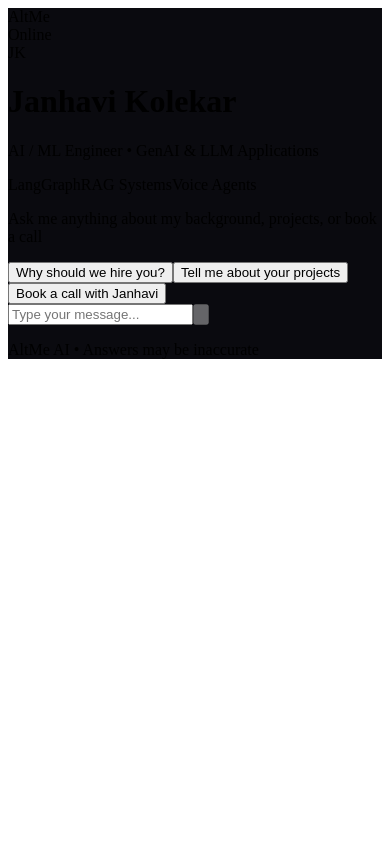
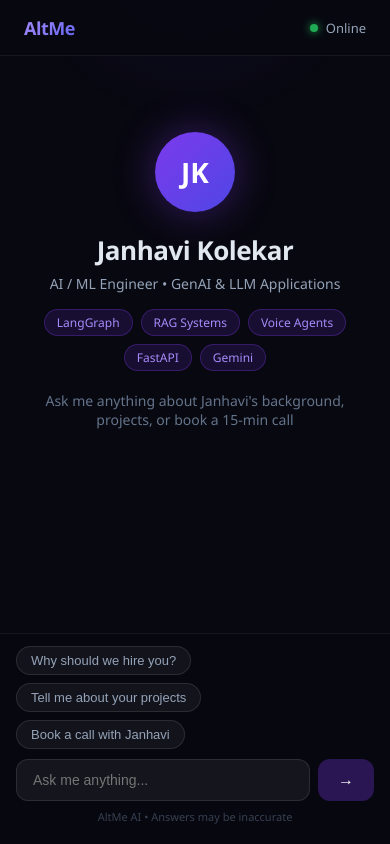
Before and after one commit to janhavi-28/AltMe, a Next.js app in the folder chat/: page / in a window 390 px wide. Built offline with nearby package versions, Linux system fonts and the light colour scheme.

Commit message:
Apply user requested chat interface redesign and route rewrite

```diff
--- a/chat/app/page.tsx
+++ b/chat/app/page.tsx
@@ -1,289 +1,373 @@
 "use client";
-
 import { useState, useRef, useEffect } from "react";
 
-type Source = {
-  id: number;
-  source_type: string;
-  repo_name?: string;
-  similarity?: number;
-};
-
-type Message = {
+interface Message {
   role: "user" | "assistant";
   content: string;
-  sources?: Source[];
-};
+  sources?: string[];
+}
 
-export default function ChatPage() {
+const SUGGESTED = [
+  "Why should we hire you?",
+  "Tell me about your projects",
+  "Book a call with Janhavi",
+];
+
+const BOOKING_KEYWORDS = ["book", "call", "schedule", "available", "interview", "meet", "slot"];
+
+export default function Home() {
   const [messages, setMessages] = useState<Message[]>([]);
   const [input, setInput] = useState("");
-  const [isLoading, setIsLoading] = useState(false);
-  const [showBookingCard, setShowBookingCard] = useState(false);
-  const messagesEndRef = useRef<HTMLDivElement>(null);
+  const [loading, setLoading] = useState(false);
+  const [showBooking, setShowBooking] = useState(false);
+  const [showSuggested, setShowSuggested] = useState(true);
+  const bottomRef = useRef<HTMLDivElement>(null);
 
   useEffect(() => {
-    messagesEndRef.current?.scrollIntoView({ behavior: "smooth" });
-  }, [messages]);
+    bottomRef.current?.scrollIntoView({ behavior: "smooth" });
+  }, [messages, loading]);
 
-  const sendQuery = async (userMessage: string) => {
-    if (!userMessage.trim() || isLoading) return;
+  const detectBooking = (text: string) =>
+    BOOKING_KEYWORDS.some((k) => text.toLowerCase().includes(k));
 
-    const newMessages: Message[] = [...messages, { role: "user", content: userMessage }];
-    setMessages(newMessages);
+  const send = async (text: string) => {
+    if (!text.trim()) return;
+    setShowSuggested(false);
+    if (detectBooking(text)) setShowBooking(true);
+
+    const userMsg: Message = { role: "user", content: text };
+    setMessages((prev) => [...prev, userMsg]);
     setInput("");
-    setIsLoading(true);
-    setShowBookingCard(false);
+    setLoading(true);
 
     try {
       const res = await fetch("/api/chat", {
         method: "POST",
         headers: { "Content-Type": "application/json" },
-        body: JSON.stringify({
-          messages: messages,
-          userMessage: userMessage
-        })
+        body: JSON.stringify({ message: text, history: messages }),
       });
 
-      if (!res.ok) throw new Error("API request failed");
-
       const sourcesHeader = res.headers.get("X-Sources");
-      let parsedSources: Source[] = [];
-      if (sourcesHeader) {
-        try { parsedSources = JSON.parse(sourcesHeader); } catch (e) {}
-      }
-
+      const sources = sourcesHeader ? JSON.parse(sourcesHeader) : [];
       const reader = res.body?.getReader();
       const decoder = new TextDecoder();
-      let assistantResponse = "";
+      let full = "";
 
-      setMessages((prev) => [...prev, { role: "assistant", content: "", sources: parsedSources }]);
+      setMessages((prev) => [...prev, { role: "assistant", content: "", sources }]);
 
       if (reader) {
         while (true) {
           const { done, value } = await reader.read();
           if (done) break;
-          const chunkText = decoder.decode(value, { stream: true });
-          assistantResponse += chunkText;
-
+          full += decoder.decode(value);
           setMessages((prev) => {
             const updated = [...prev];
-            updated[updated.length - 1].content = assistantResponse;
+            updated[updated.length - 1] = { role: "assistant", content: full, sources };
             return updated;
           });
         }
       }
-
-      if (shouldShowBooking(assistantResponse)) {
-        setShowBookingCard(true);
-      }
-
-    } catch (error) {
-      console.error(error);
+    } catch {
       setMessages((prev) => [
         ...prev,
-        { role: "assistant", content: "Sorry, I encountered an error connecting to the server." }
+        { role: "assistant", content: "Sorry, something went wrong. Please try again." },
       ]);
     } finally {
-      setIsLoading(false);
+      setLoading(false);
     }
   };
 
-  const handleSubmit = async (e: React.FormEvent) => {
-    e.preventDefault();
-    await sendQuery(input);
+  const sourceIcon = (s: string) => {
+    if (s?.includes("github")) return "💻";
+    if (s?.includes("resume")) return "📄";
+    return "👤";
   };
 
-  const renderSources = (sources: Source[]) => {
-    if (!sources || sources.length === 0) return null;
   return (
-      <div className="mt-3 flex flex-wrap gap-2">
-        {sources.map((s, idx) => (
-          <span key={idx} className="bg-[#13131a] text-gray-400 text-xs px-2.5 py-1 rounded-full border border-white/5 flex items-center gap-1">
-            {s.source_type === "resume" && "📄 Resume"}
-            {s.source_type === "github" && `💻 github.com/${s.repo_name}`}
-            {s.source_type === "bio" && "👤 Bio"}
-          </span>
-        ))}
-      </div>
-    );
-  };
+    <div style={{
+      minHeight: "100vh",
+      background: "#080810",
+      color: "#e2e8f0",
+      fontFamily: "'DM Sans', 'Segoe UI', sans-serif",
+      display: "flex",
+      flexDirection: "column",
+    }}>
 
-  const shouldShowBooking = (text: string) => {
-    const lower = text.toLowerCase();
-    return lower.includes("book") || lower.includes("schedule") || lower.includes("meeting") || lower.includes("call") || lower.includes("interview");
-  };
-
-  const suggestedQuestions = [
-    "Why should we hire you?",
-    "Tell me about your projects",
-    "Book a call with Janhavi"
-  ];
-
-  return (
-    <div className="h-screen flex flex-col font-sans" style={{ backgroundColor: "#0a0a0f" }}>
-      <style dangerouslySetInnerHTML={{__html: `
-        @keyframes fadeIn {
-          from { opacity: 0; transform: translateY(10px); }
-          to { opacity: 1; transform: translateY(0); }
-        }
-        .animate-fade-in {
-          animation: fadeIn 0.3s ease-out forwards;
-        }
-        .scrollbar-hide::-webkit-scrollbar {
-          display: none;
-        }
-        .scrollbar-hide {
-          -ms-overflow-style: none;
-          scrollbar-width: none;
-        }
-      `}} />
+      {/* Ambient background */}
+      <div style={{
+        position: "fixed", inset: 0, pointerEvents: "none", zIndex: 0,
+        background: "radial-gradient(ellipse 80% 50% at 50% -20%, rgba(99,57,255,0.15) 0%, transparent 70%)",
+      }} />
 
       {/* Header */}
-      <header className="flex-none px-6 py-4 flex items-center justify-between border-b border-white/5 bg-[#0a0a0f] z-10 shadow-sm">
-        <div className="text-xl font-bold bg-gradient-to-r from-[#7c3aed] to-[#4f46e5] bg-clip-text text-transparent">
-          AltMe
-        </div>
-        <div className="flex items-center gap-2">
-          <div className="relative flex h-2.5 w-2.5">
-            <span className="animate-ping absolute inline-flex h-full w-full rounded-full bg-green-400 opacity-75"></span>
-            <span className="relative inline-flex rounded-full h-2.5 w-2.5 bg-green-500"></span>
-          </div>
-          <span className="text-gray-300 text-sm font-medium">Online</span>
+      <header style={{
+        position: "fixed", top: 0, left: 0, right: 0, zIndex: 50,
+        borderBottom: "1px solid rgba(255,255,255,0.06)",
+        background: "rgba(8,8,16,0.85)",
+        backdropFilter: "blur(12px)",
+        display: "flex", alignItems: "center", justifyContent: "space-between",
+        padding: "0 24px", height: "56px",
+      }}>
+        <span style={{
+          fontWeight: 700, fontSize: "18px", letterSpacing: "-0.5px",
+          background: "linear-gradient(135deg, #a78bfa, #6366f1)",
+          WebkitBackgroundClip: "text", WebkitTextFillColor: "transparent",
+        }}>AltMe</span>
+        <div style={{ display: "flex", alignItems: "center", gap: "8px" }}>
+          <span style={{
+            width: "8px", height: "8px", borderRadius: "50%",
+            background: "#22c55e",
+            boxShadow: "0 0 8px #22c55e",
+            animation: "pulse 2s infinite",
+          }} />
+          <span style={{ fontSize: "13px", color: "#94a3b8" }}>Online</span>
         </div>
       </header>
 
-      {/* Main Chat Area */}
-      <div className="flex-1 overflow-y-auto scrollbar-hide relative pb-4">
-        <div className="max-w-3xl mx-auto px-4 sm:px-6 w-full pt-8 sm:pt-12">
+      {/* Chat area */}
+      <main style={{
+        flex: 1, overflowY: "auto", paddingTop: "72px",
+        paddingBottom: showBooking ? "220px" : "120px",
+        position: "relative", zIndex: 1,
+      }}>
+        <div style={{ maxWidth: "720px", margin: "0 auto", padding: "0 16px" }}>
 
+          {/* Hero — shown before first message */}
           {messages.length === 0 && (
-            <div className="flex flex-col items-center justify-center pt-10 pb-8 animate-fade-in text-center">
-              <div className="w-24 h-24 rounded-full bg-gradient-to-br from-[#7c3aed] to-[#4f46e5] flex items-center justify-center text-white text-3xl font-bold shadow-lg shadow-[#7c3aed]/20 mb-6 border border-white/10">
-                JK
-              </div>
-              <h1 className="text-white font-bold text-2xl mb-2">Janhavi Kolekar</h1>
-              <p className="text-gray-400 text-sm mb-6">AI / ML Engineer • GenAI & LLM Applications</p>
+            <div style={{
+              display: "flex", flexDirection: "column", alignItems: "center",
+              paddingTop: "60px", paddingBottom: "40px", textAlign: "center",
+              animation: "fadeIn 0.5s ease",
+            }}>
+              {/* Avatar */}
+              <div style={{
+                width: "80px", height: "80px", borderRadius: "50%",
+                background: "linear-gradient(135deg, #7c3aed, #4f46e5)",
+                display: "flex", alignItems: "center", justifyContent: "center",
+                fontSize: "28px", fontWeight: 700, color: "white",
+                boxShadow: "0 0 40px rgba(124,58,237,0.4)",
+                marginBottom: "20px",
+              }}>JK</div>
 
-              <div className="flex flex-wrap justify-center gap-3 mb-8">
-                <span className="px-4 py-1.5 rounded-full bg-[#7c3aed]/10 text-[#a78bfa] text-xs font-medium border border-[#7c3aed]/20">LangGraph</span>
-                <span className="px-4 py-1.5 rounded-full bg-[#7c3aed]/10 text-[#a78bfa] text-xs font-medium border border-[#7c3aed]/20">RAG Systems</span>
-                <span className="px-4 py-1.5 rounded-full bg-[#7c3aed]/10 text-[#a78bfa] text-xs font-medium border border-[#7c3aed]/20">Voice Agents</span>
+              <h1 style={{ fontSize: "26px", fontWeight: 700, margin: "0 0 6px", letterSpacing: "-0.5px" }}>
+                Janhavi Kolekar
+              </h1>
+              <p style={{ fontSize: "14px", color: "#94a3b8", margin: "0 0 16px" }}>
+                AI / ML Engineer • GenAI & LLM Applications
+              </p>
+
+              {/* Skill badges */}
+              <div style={{ display: "flex", gap: "8px", flexWrap: "wrap", justifyContent: "center", marginBottom: "20px" }}>
+                {["LangGraph", "RAG Systems", "Voice Agents", "FastAPI", "Gemini"].map((s) => (
+                  <span key={s} style={{
+                    padding: "4px 12px", borderRadius: "20px", fontSize: "12px",
+                    background: "rgba(124,58,237,0.15)", border: "1px solid rgba(124,58,237,0.3)",
+                    color: "#a78bfa",
+                  }}>{s}</span>
+                ))}
               </div>
 
-              <p className="text-gray-500 text-sm">Ask me anything about my background, projects, or book a call</p>
+              <p style={{ fontSize: "14px", color: "#64748b", maxWidth: "380px" }}>
+                Ask me anything about Janhavi's background, projects, or book a 15-min call
+              </p>
             </div>
           )}
 
-          <div className="space-y-6">
-            {messages.map((m, idx) => (
-              <div key={idx} className={`flex ${m.role === "user" ? "justify-end" : "justify-start"} animate-fade-in`}>
+          {/* Messages */}
+          {messages.map((msg, i) => (
+            <div key={i} style={{
+              display: "flex",
+              flexDirection: msg.role === "user" ? "row-reverse" : "row",
+              alignItems: "flex-start", gap: "10px",
+              marginBottom: "20px",
+              animation: "fadeIn 0.3s ease",
+            }}>
+              {/* Avatar for assistant */}
+              {msg.role === "assistant" && (
+                <div style={{
+                  width: "32px", height: "32px", borderRadius: "50%", flexShrink: 0,
+                  background: "linear-gradient(135deg, #7c3aed, #4f46e5)",
+                  display: "flex", alignItems: "center", justifyContent: "center",
+                  fontSize: "12px", fontWeight: 700, color: "white",
+                }}>JK</div>
+              )}
 
-                {m.role === "assistant" && (
-                  <div className="w-8 h-8 rounded-full bg-gradient-to-br from-[#7c3aed] to-[#4f46e5] flex-shrink-0 flex items-center justify-center text-white text-xs font-bold mr-3 mt-1 shadow-sm">
-                    JK
+              <div style={{ maxWidth: "80%", display: "flex", flexDirection: "column", gap: "6px",
+                alignItems: msg.role === "user" ? "flex-end" : "flex-start" }}>
+                <div style={{
+                  padding: "12px 16px", borderRadius: msg.role === "user" ? "18px 18px 4px 18px" : "18px 18px 18px 4px",
+                  background: msg.role === "user"
+                    ? "linear-gradient(135deg, #7c3aed, #4f46e5)"
+                    : "rgba(255,255,255,0.05)",
+                  border: msg.role === "assistant" ? "1px solid rgba(255,255,255,0.08)" : "none",
+                  fontSize: "14px", lineHeight: "1.6", color: "#e2e8f0",
+                  whiteSpace: "pre-wrap",
+                }}>
+                  {msg.content}
+                </div>
+
+                {/* Source pills */}
+                {msg.sources && msg.sources.length > 0 && (
+                  <div style={{ display: "flex", gap: "6px", flexWrap: "wrap" }}>
+                    {msg.sources.map((s, j) => (
+                      <span key={j} style={{
+                        padding: "2px 8px", borderRadius: "10px", fontSize: "11px",
+                        background: "rgba(255,255,255,0.05)", border: "1px solid rgba(255,255,255,0.08)",
+                        color: "#64748b",
+                      }}>{sourceIcon(s)} {s}</span>
+                    ))}
                   </div>
                 )}
-
-                <div className="max-w-[85%]">
-                  <div
-                    className={`px-5 py-3.5 rounded-2xl text-[15px] leading-relaxed shadow-sm ${
-                      m.role === "user"
-                      ? "bg-gradient-to-r from-[#7c3aed] to-[#4f46e5] text-white rounded-br-sm"
-                      : "bg-[#1e1e2e] text-gray-200 border border-white/5 rounded-bl-sm"
-                    }`}
-                    style={{ whiteSpace: "pre-wrap" }}
-                  >
-                    {m.content}
-                  </div>
-
-                  {m.role === "assistant" && renderSources(m.sources || [])}
               </div>
             </div>
           ))}
 
-            {isLoading && (
-              <div className="flex justify-start animate-fade-in">
-                <div className="w-8 h-8 rounded-full bg-gradient-to-br from-[#7c3aed] to-[#4f46e5] flex-shrink-0 flex items-center justify-center text-white text-xs font-bold mr-3 mt-1 shadow-sm">
-                  JK
+          {/* Loading indicator */}
+          {loading && (
+            <div style={{ display: "flex", alignItems: "center", gap: "10px", marginBottom: "20px" }}>
+              <div style={{
+                width: "32px", height: "32px", borderRadius: "50%",
+                background: "linear-gradient(135deg, #7c3aed, #4f46e5)",
+                display: "flex", alignItems: "center", justifyContent: "center",
+                fontSize: "12px", fontWeight: 700, color: "white",
+              }}>JK</div>
+              <div style={{
+                padding: "12px 16px", borderRadius: "18px 18px 18px 4px",
+                background: "rgba(255,255,255,0.05)", border: "1px solid rgba(255,255,255,0.08)",
+              }}>
+                <div style={{ display: "flex", gap: "4px" }}>
+                  {[0,1,2].map((i) => (
+                    <div key={i} style={{
+                      width: "6px", height: "6px", borderRadius: "50%",
+                      background: "#7c3aed",
+                      animation: `bounce 1s infinite ${i * 0.2}s`,
+                    }} />
+                  ))}
                 </div>
-                <div className="bg-[#1e1e2e] border border-white/5 rounded-2xl rounded-bl-sm px-5 py-4 flex items-center gap-1.5 h-[50px]">
-                  <div className="w-2 h-2 bg-gray-400 rounded-full animate-bounce [animation-delay:-0.3s]"></div>
-                  <div className="w-2 h-2 bg-gray-400 rounded-full animate-bounce [animation-delay:-0.15s]"></div>
-                  <div className="w-2 h-2 bg-gray-400 rounded-full animate-bounce"></div>
               </div>
             </div>
           )}
-            <div ref={messagesEndRef} className="h-4" />
+
+          <div ref={bottomRef} />
+        </div>
+      </main>
+
+      {/* Booking card */}
+      {showBooking && (
+        <div style={{
+          position: "fixed", bottom: "110px", left: "50%", transform: "translateX(-50%)",
+          width: "min(480px, calc(100vw - 32px))",
+          background: "rgba(13,13,25,0.95)", border: "1px solid rgba(99,57,255,0.3)",
+          borderRadius: "16px", padding: "16px 20px", zIndex: 40,
+          backdropFilter: "blur(12px)",
+          boxShadow: "0 0 40px rgba(99,57,255,0.15)",
+          animation: "slideUp 0.3s ease",
+        }}>
+          <div style={{ display: "flex", justifyContent: "space-between", alignItems: "flex-start" }}>
+            <div>
+              <div style={{ fontSize: "15px", fontWeight: 600, marginBottom: "4px" }}>
+                📅 Book a 15-min Interview
+              </div>
+              <div style={{ fontSize: "13px", color: "#94a3b8" }}>
+                15 min • Google Meet • Janhavi Kolekar
               </div>
             </div>
+            <button onClick={() => setShowBooking(false)} style={{
+              background: "none", border: "none", color: "#64748b",
+              cursor: "pointer", fontSize: "18px", lineHeight: 1,
+            }}>×</button>
           </div>
-
-      {/* Input Area */}
-      <div className="flex-none bg-[#0a0a0f] border-t border-white/5 p-4 z-20">
-        <div className="max-w-3xl mx-auto w-full relative">
-
-          {/* Booking Card */}
-          {showBookingCard && (
-            <div className="absolute bottom-[calc(100%+16px)] left-0 right-0 sm:left-auto sm:w-[350px] bg-[#13131a] border border-[#7c3aed]/30 rounded-2xl p-5 shadow-2xl shadow-black/80 animate-fade-in z-50">
-              <button onClick={() => setShowBookingCard(false)} className="absolute top-4 right-4 text-gray-400 hover:text-white transition-colors">
-                <svg className="w-5 h-5" fill="none" stroke="currentColor" viewBox="0 0 24 24"><path strokeLinecap="round" strokeLinejoin="round" strokeWidth="2" d="M6 18L18 6M6 6l12 12"></path></svg>
+          <button
+            onClick={() => window.open(process.env.NEXT_PUBLIC_CAL_URL || "https://cal.com/janhavi-kolekar/interview", "_blank")}
+            style={{
+              marginTop: "12px", width: "100%", padding: "10px",
+              borderRadius: "10px", border: "none", cursor: "pointer",
+              background: "linear-gradient(135deg, #7c3aed, #4f46e5)",
+              color: "white", fontWeight: 600, fontSize: "14px",
+            }}>
+            Schedule Now →
           </button>
-              <h3 className="text-white font-bold text-lg mb-1 flex items-center gap-2">📅 Book an Interview</h3>
-              <p className="text-gray-400 text-sm mb-5">30 min • Google Meet</p>
-              <a
-                href={process.env.NEXT_PUBLIC_CAL_URL || "https://cal.com/janhavi-kolekar/interview"}
-                target="_blank"
-                rel="noopener noreferrer"
-                className="w-full inline-flex justify-center items-center bg-teal-500 hover:bg-teal-400 text-white font-semibold py-2.5 px-6 rounded-xl transition-colors shadow-lg shadow-teal-500/20"
-                onClick={() => setShowBookingCard(false)}
-              >
-                Schedule Now
-              </a>
         </div>
       )}
 
-          {/* Suggested Questions */}
-          {messages.length === 0 && (
-            <div className="flex flex-wrap gap-2 mb-4 justify-start animate-fade-in">
-              {suggestedQuestions.map((q, i) => (
-                <button
-                  key={i}
-                  onClick={() => sendQuery(q)}
-                  className="bg-[#1e1e2e] hover:bg-[#2a2a3e] border border-white/10 hover:border-[#7c3aed]/30 text-gray-300 text-sm px-4 py-2 rounded-full transition-all whitespace-nowrap"
-                >
-                  {q}
-                </button>
+      {/* Input area */}
+      <div style={{
+        position: "fixed", bottom: 0, left: 0, right: 0, zIndex: 40,
+        background: "rgba(8,8,16,0.95)", backdropFilter: "blur(12px)",
+        borderTop: "1px solid rgba(255,255,255,0.06)",
+        padding: "12px 16px 20px",
+      }}>
+        <div style={{ maxWidth: "720px", margin: "0 auto" }}>
+
+          {/* Suggested chips */}
+          {showSuggested && (
+            <div style={{ display: "flex", gap: "8px", marginBottom: "10px", flexWrap: "wrap" }}>
+              {SUGGESTED.map((s) => (
+                <button key={s} onClick={() => send(s)} style={{
+                  padding: "6px 14px", borderRadius: "20px", fontSize: "13px",
+                  background: "rgba(255,255,255,0.05)", border: "1px solid rgba(255,255,255,0.1)",
+                  color: "#94a3b8", cursor: "pointer", whiteSpace: "nowrap",
+                  transition: "all 0.2s",
+                }}
+                  onMouseEnter={(e) => {
+                    (e.target as HTMLElement).style.background = "rgba(124,58,237,0.2)";
+                    (e.target as HTMLElement).style.borderColor = "rgba(124,58,237,0.4)";
+                    (e.target as HTMLElement).style.color = "#a78bfa";
+                  }}
+                  onMouseLeave={(e) => {
+                    (e.target as HTMLElement).style.background = "rgba(255,255,255,0.05)";
+                    (e.target as HTMLElement).style.borderColor = "rgba(255,255,255,0.1)";
+                    (e.target as HTMLElement).style.color = "#94a3b8";
+                  }}
+                >{s}</button>
               ))}
             </div>
           )}
 
-          <form onSubmit={handleSubmit} className="relative flex items-center">
+          {/* Input row */}
+          <div style={{ display: "flex", gap: "8px" }}>
             <input
-              type="text"
-              className="w-full bg-[#13131a] border border-white/10 rounded-2xl pl-5 pr-14 py-4 text-white placeholder-gray-500 focus:outline-none focus:border-[#7c3aed]/50 focus:ring-1 focus:ring-[#7c3aed]/50 transition-all shadow-inner text-[15px]"
-              placeholder="Type your message..."
               value={input}
               onChange={(e) => setInput(e.target.value)}
-              disabled={isLoading}
+              onKeyDown={(e) => e.key === "Enter" && !e.shiftKey && send(input)}
+              placeholder="Ask me anything..."
+              style={{
+                flex: 1, padding: "12px 16px", borderRadius: "12px",
+                background: "rgba(255,255,255,0.06)", border: "1px solid rgba(255,255,255,0.1)",
+                color: "#e2e8f0", fontSize: "14px", outline: "none",
+              }}
+              onFocus={(e) => (e.target.style.borderColor = "rgba(124,58,237,0.6)")}
+              onBlur={(e) => (e.target.style.borderColor = "rgba(255,255,255,0.1)")}
             />
             <button
-              type="submit"
-              disabled={!input.trim() || isLoading}
-              className="absolute right-2 top-1/2 -translate-y-1/2 bg-gradient-to-r from-[#7c3aed] to-[#4f46e5] text-white w-10 h-10 rounded-xl flex items-center justify-center hover:opacity-90 disabled:opacity-50 disabled:hover:opacity-50 transition-opacity"
-            >
-              {isLoading ? (
-                <div className="w-4 h-4 border-2 border-white/30 border-t-white rounded-full animate-spin"></div>
-              ) : (
-                <svg className="w-5 h-5 ml-0.5" fill="none" stroke="currentColor" viewBox="0 0 24 24"><path strokeLinecap="round" strokeLinejoin="round" strokeWidth="2" d="M14 5l7 7m0 0l-7 7m7-7H3"></path></svg>
-              )}
-            </button>
-          </form>
-          <div className="text-center mt-3">
-            <p className="text-[11px] text-gray-600 font-medium tracking-wide">AltMe AI • Answers may be inaccurate</p>
+              onClick={() => send(input)}
+              disabled={loading || !input.trim()}
+              style={{
+                padding: "12px 20px", borderRadius: "12px", border: "none",
+                background: loading || !input.trim()
+                  ? "rgba(124,58,237,0.3)"
+                  : "linear-gradient(135deg, #7c3aed, #4f46e5)",
+                color: "white", cursor: loading || !input.trim() ? "not-allowed" : "pointer",
+                fontSize: "16px", fontWeight: 600, transition: "all 0.2s",
+              }}>→</button>
+          </div>
+          <p style={{ textAlign: "center", fontSize: "11px", color: "#374151", marginTop: "8px" }}>
+            AltMe AI • Answers may be inaccurate
+          </p>
         </div>
       </div>
-      </div>
+
+      <style>{`
+        @keyframes fadeIn { from { opacity: 0; transform: translateY(8px); } to { opacity: 1; transform: translateY(0); } }
+        @keyframes slideUp { from { opacity: 0; transform: translateX(-50%) translateY(10px); } to { opacity: 1; transform: translateX(-50%) translateY(0); } }
+        @keyframes bounce { 0%, 80%, 100% { transform: scale(0.8); opacity: 0.5; } 40% { transform: scale(1.2); opacity: 1; } }
+        @keyframes pulse { 0%, 100% { opacity: 1; } 50% { opacity: 0.4; } }
+        * { box-sizing: border-box; margin: 0; padding: 0; }
+        body { background: #080810; }
+        ::-webkit-scrollbar { width: 4px; }
+        ::-webkit-scrollbar-track { background: transparent; }
+        ::-webkit-scrollbar-thumb { background: rgba(124,58,237,0.3); border-radius: 4px; }
+      `}</style>
     </div>
   );
 }
```
Also changed, not shown: chat/app/api/chat/route.ts (+55 -27 lines). Lines whose indentation alone changed are shown as unchanged.
